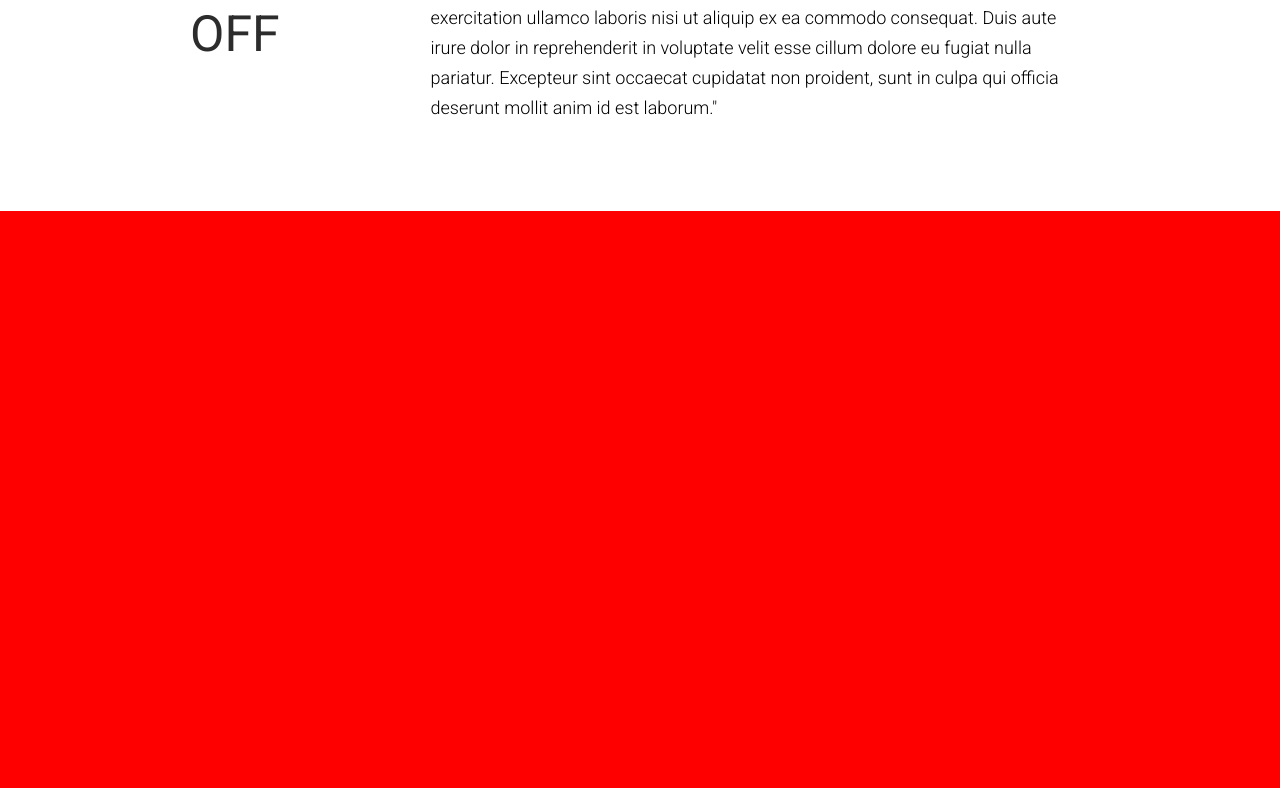
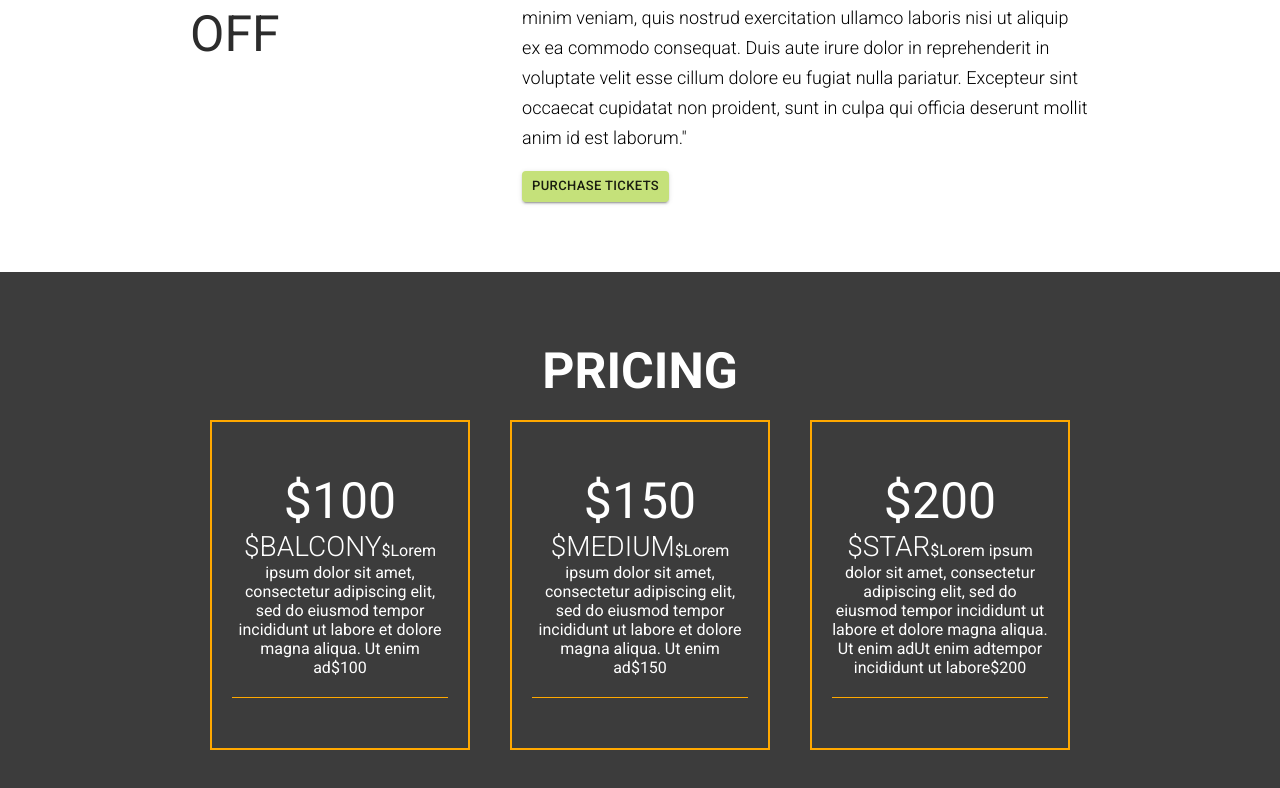
Before and after one commit to renatoguara2020/the_avenue_app, a React (Create React App) app: page / in a window 1280 px wide. Shown: the part 1986-2774 px from the top of the page. Built offline with nearby package versions, Linux system fonts and the light colour scheme; a web font is replaced by a local one.

Commit message:
commit changes

```diff
--- a/src/App.js
+++ b/src/App.js
@@ -5,6 +5,7 @@ import Footer from './components/header_footer/Footer';
 import Featured from './components/featured';
 import VenueNfo from './components/venueNfo';
 import Highlights from './components/highlights';
+import Pricing from './components/pricing';
 import {Fragment}  from 'react';
 const  App = () => {
   return (
@@ -23,10 +24,15 @@ const  App = () => {
        <Fragment>
          <Highlights/>
        </Fragment>
-        <div style={{backgroundColor:'red', height:'800px'}}></div>
+
+       <fragment>
+          <Pricing />
+       </fragment>
+        {/*<div style={{backgroundColor:'red', height:'800px'}}></div>
         <div style={{backgroundColor:'blue', height:'800px'}}></div>
         <div style={{backgroundColor:'green', height:'800px'}}></div>
         <div style={{backgroundColor:'yellow', height:'800px'}}></div>
+                                                                      */}
         <Footer />
     </div>
   );
--- a/src/components/highlights/Discount.js
+++ b/src/components/highlights/Discount.js
@@ -1,5 +1,6 @@
 import React, {useState, useEffect} from 'react';
 import {Fade, Slide} from 'react-awesome-reveal';
+import MyButton from '../utils/MyButton';
 
 
 const Discount = () =>{
@@ -42,7 +43,7 @@ const Discount = () =>{
 
        }}>
         <div className="discount_porcentage">
-        <span>{start}</span>
+        <span>{start}%</span>
         <span>OFF</span>
         </div>
        </Fade>
@@ -53,7 +54,7 @@ const Discount = () =>{
          <p>
          "Lorem ipsum dolor sit amet, consectetur adipiscing elit, sed do eiusmod tempor incididunt ut labore et dolore magna aliqua. Ut enim ad minim veniam, quis nostrud exercitation ullamco laboris nisi ut aliquip ex ea commodo consequat. Duis aute irure dolor in reprehenderit in voluptate velit esse cillum dolore eu fugiat nulla pariatur. Excepteur sint occaecat cupidatat non proident, sunt in culpa qui officia deserunt mollit anim id est laborum."
          </p>
-
+         <MyButton text= "Purchase tickets" link= "http://google.com"/>
          </div>
        </Slide>
 
--- /dev/null
+++ b/src/components/pricing/index.js
@@ -0,0 +1,52 @@
+import React from 'react';
+import MyButton from '../utils/MyButton';
+import {Zoom} from 'react-awesome-reveal';
+
+
+const Pricing = () =>{
+
+    const priceState = {
+
+        prices:[100,150,200],
+        position:['balcony','Medium', 'Star'],
+        desc:
+        ['Lorem ipsum dolor sit amet, consectetur adipiscing elit, sed do eiusmod tempor incididunt ut labore et dolore magna aliqua. Ut enim ad',
+          'Lorem ipsum dolor sit amet, consectetur adipiscing elit, sed do eiusmod tempor incididunt ut labore et dolore magna aliqua. Ut enim ad',
+          'Lorem ipsum dolor sit amet, consectetur adipiscing elit, sed do eiusmod tempor incididunt ut labore et dolore magna aliqua. Ut enim adUt enim adtempor incididunt ut labore'
+        ],
+        linkTo:['http://google.com', 'http://www.google.com', 'http://www.google.com'],
+        delay: [500,0,500]
+    }
+
+      const showBoxes = () => (
+
+   priceState.prices.map((box,index)=>(
+
+    <Zoom key={index} className="pricing_item" delay={priceState.delay[index]}>
+      <div className="pricing_inner_wrapper">
+        <div className="pricing_title">
+          <span>${priceState.prices[index]}</span>
+          <span>${priceState.position[index]}</span>
+          <span>${priceState.desc[index]}</span>
+          <span>${priceState.prices[index]}</span>
+        </div>
+      </div>
+    </Zoom>
+   ))
+
+      )
+    return(
+
+        <div className="bck_black">
+          <div className="center_wrapper pricing_section">
+          <h2>Pricing</h2>
+          <div className="pricing_wrapper">
+             {showBoxes()}
+          </div>
+          </div>
+        </div>
+    )
+}
+
+
+export default Pricing;
--- /dev/null
+++ b/src/components/utils/MyButton.js
@@ -0,0 +1,17 @@
+import React from 'react';
+import Button from '@material-ui/core/button';
+import TicketIcon from '../../resources/images/icons/ticket.png';
+
+
+const MyButton = (props) =>{
+
+    return(
+
+        <Button href={props.link} variant="contained" size={'small'} style={{background: '#c5e17a'}} color="#fff">
+        {/*<img src={TicketIcon} alt="button-img" className="IconImage"></img>*/}
+        {props.text}
+        </Button>
+    )
+}
+
+export default MyButton;
```
